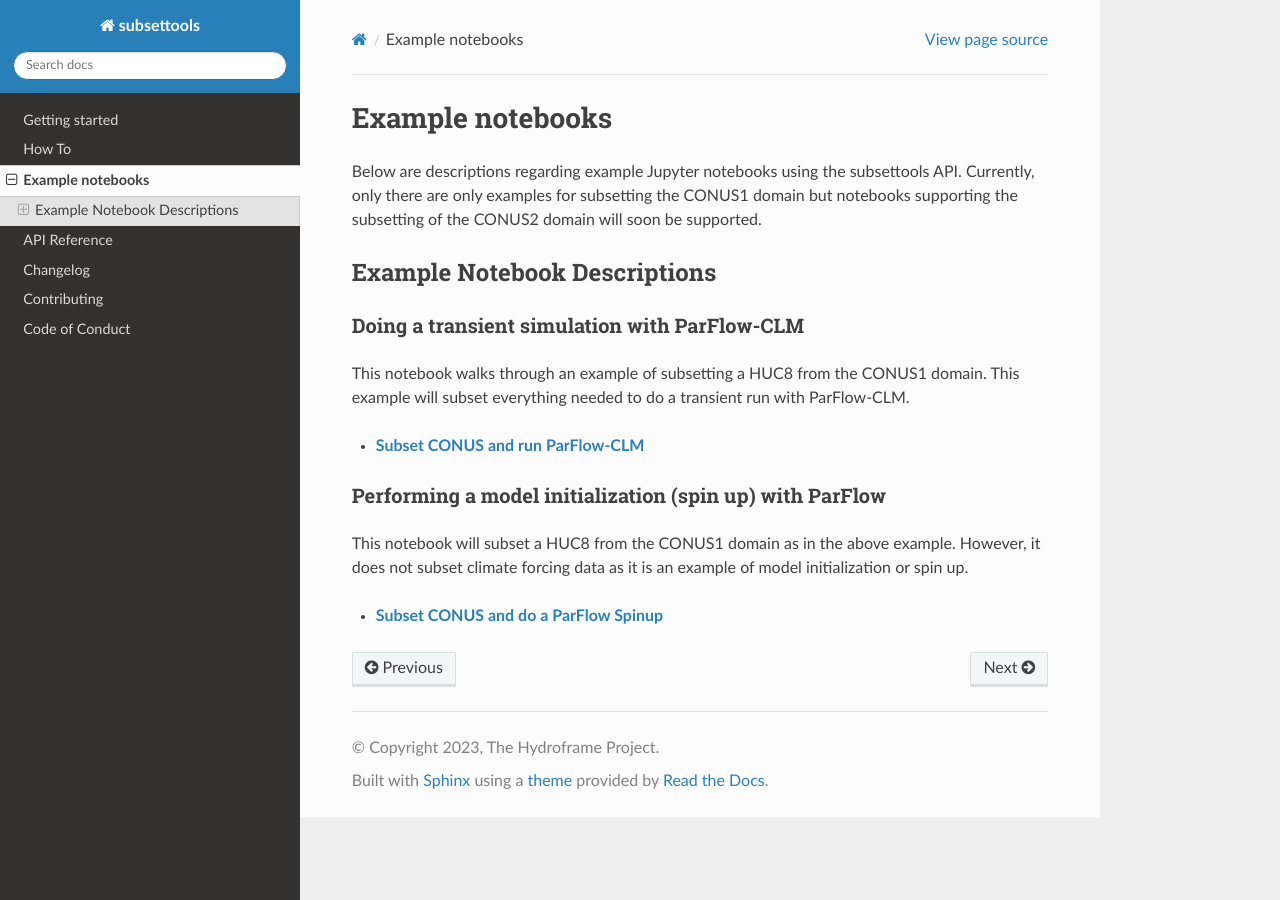
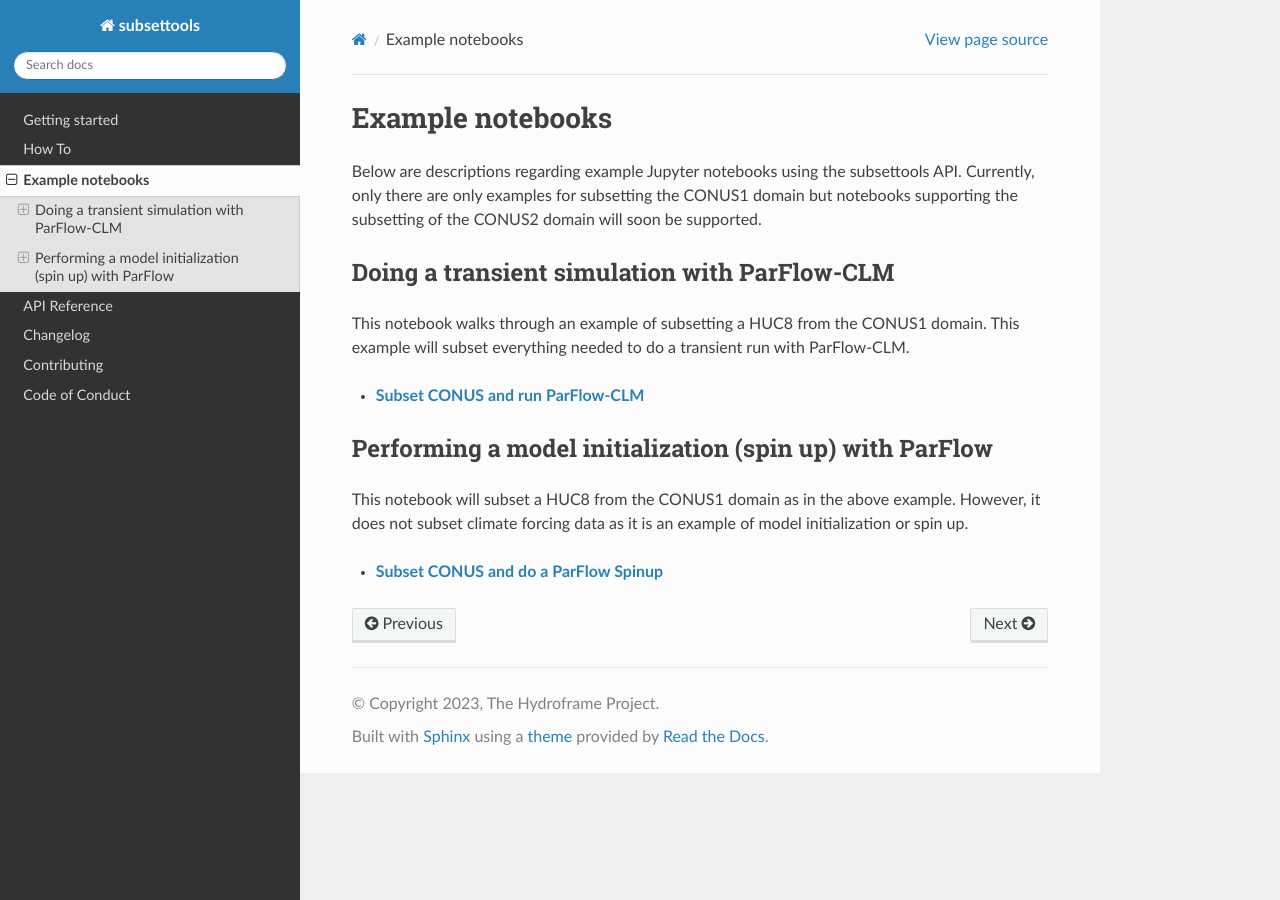
Before and after one commit to hydroframe/subsettools, a Sphinx documentation site: the page built from docs/example_notebooks/example_notebooks.md, in a window 1280 px wide. Built offline with Sphinx 7.4.7 and the Read the Docs theme 2.0.0, drawn with Linux system fonts in a browser that asks for light colours.

Commit message:
remove header

```diff
--- a/docs/example_notebooks/example_notebooks.md
+++ b/docs/example_notebooks/example_notebooks.md
@@ -2,8 +2,6 @@ Example notebooks
 =================
 
 Below are descriptions regarding example Jupyter notebooks using the subsettools API. Currently, only there are only examples for subsetting the CONUS1 domain but notebooks supporting the subsetting of the CONUS2 domain will soon be supported.
-
-### Example Notebook Descriptions
 
 #### Doing a transient simulation with ParFlow-CLM
 
```
